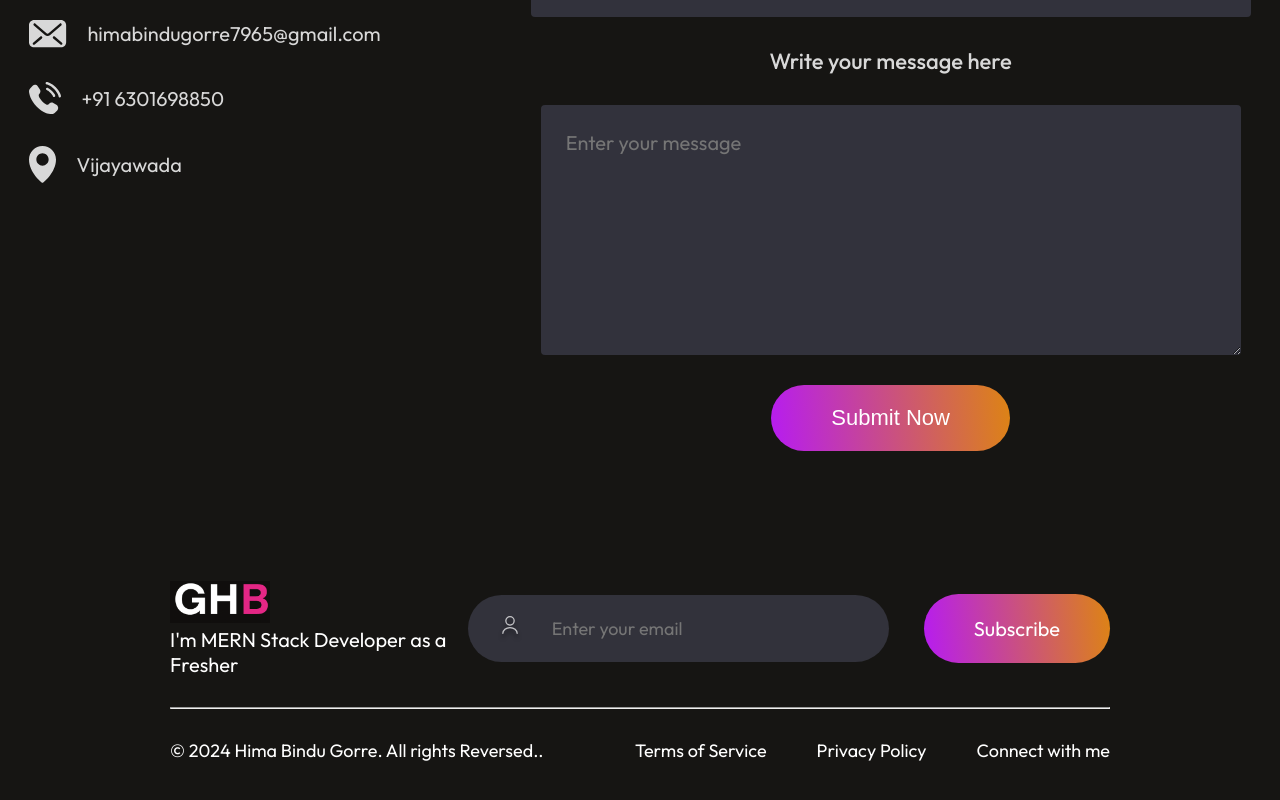
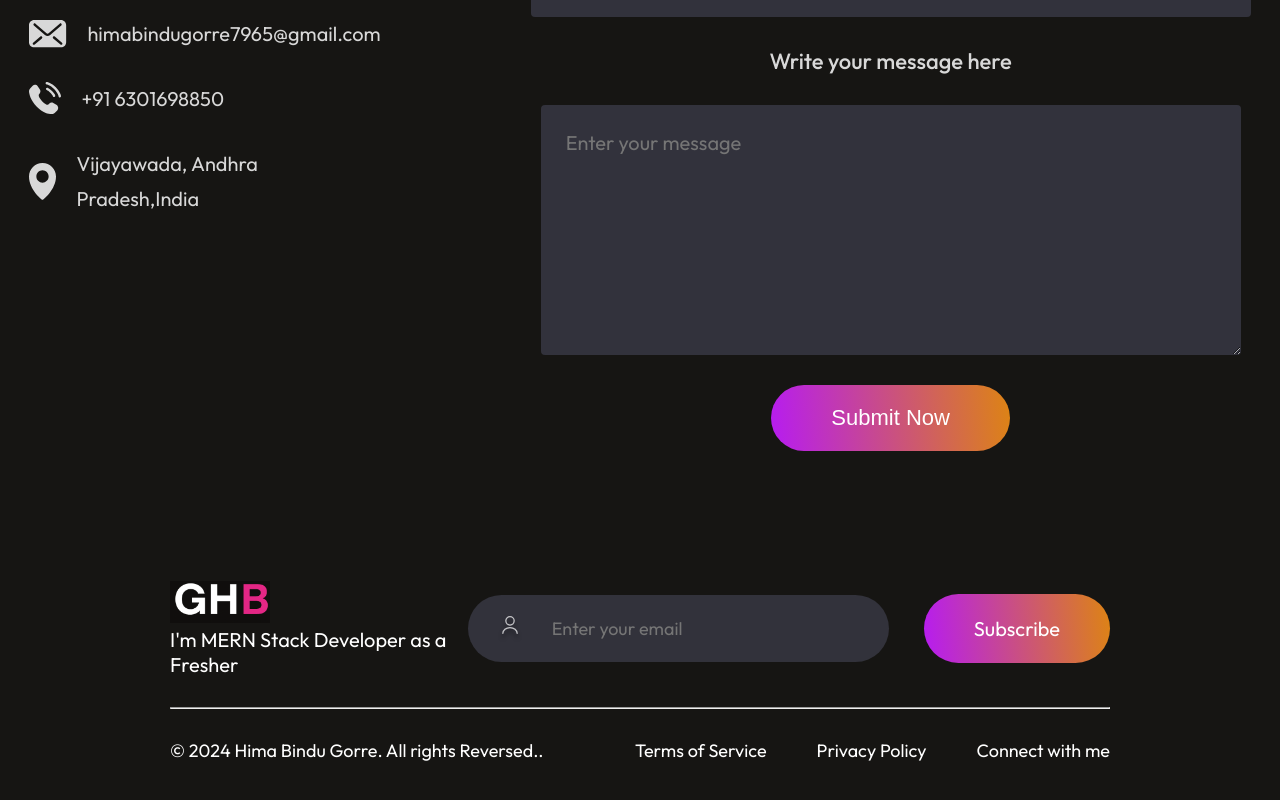
Before and after one commit to himabindu-gorre/Portfolio_, a React (Vite) app: page / in a window 1280 px wide. Shown: the part 6046-6846 px from the top of the page. Built offline with nearby package versions, Linux system fonts and the light colour scheme.

Commit message:
Update Contact.jsx

```diff
--- a/src/Components/Contact/Contact.jsx
+++ b/src/Components/Contact/Contact.jsx
@@ -48,7 +48,7 @@ const Contact = () => {
                     <img  src={call_icon} alt="" /> <p>+91 6301698850</p>
                 </div>
                 <div className="contact-detail">
-                    <img src={location_icon} alt="" /> <p>Vijayawada</p>
+                    <img src={location_icon} alt="" /> <p>Vijayawada, Andhra Pradesh,India</p>
                 </div>
             </div>
         </div>
```
